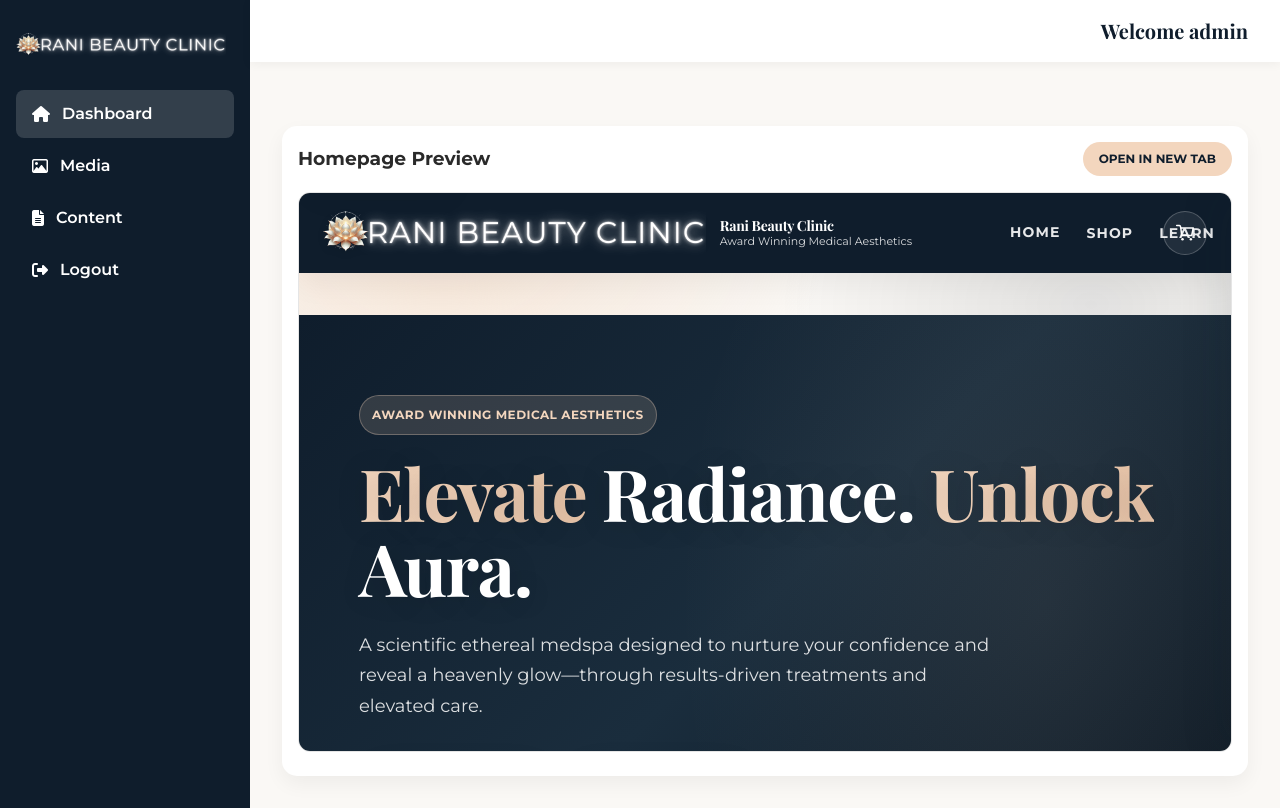
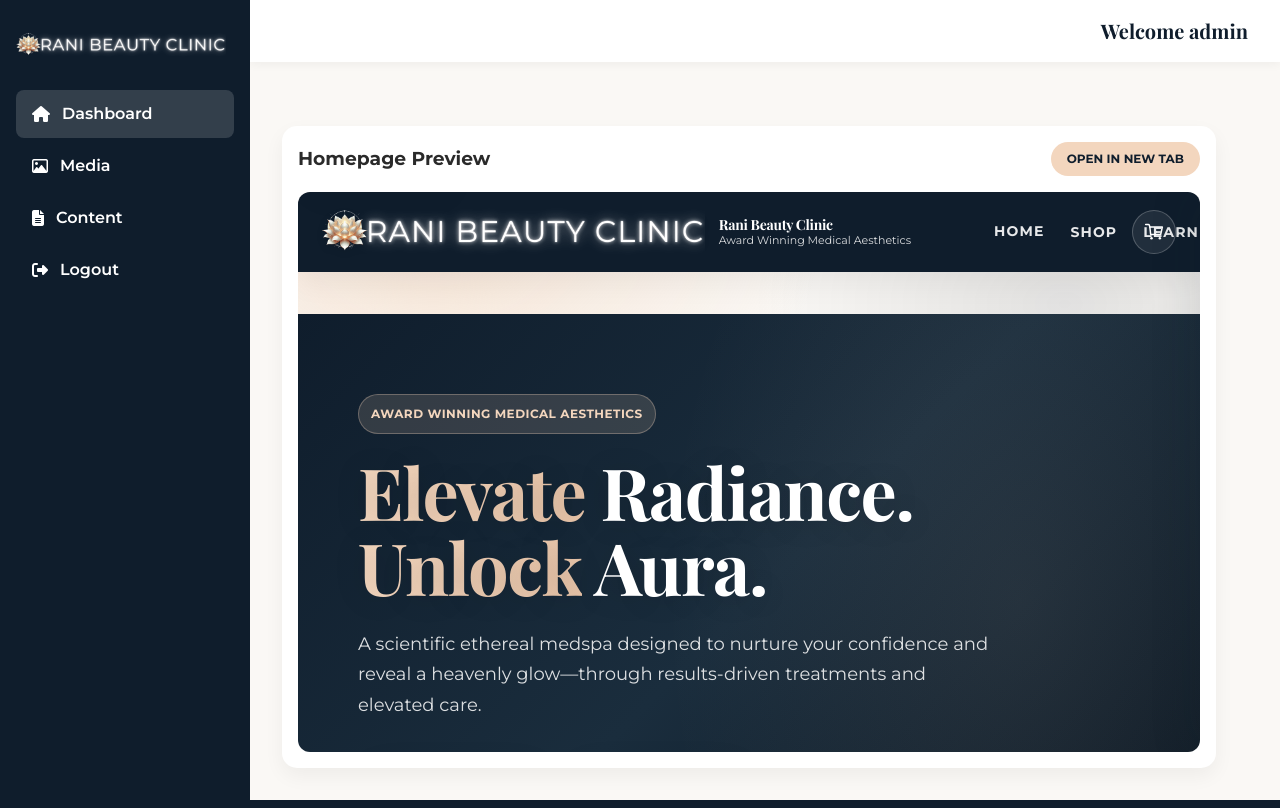
Before and after one commit to bladekaizertron/ranibeautyclinic, a PHP site: page /admin/dashboard.php in a window 1280 px wide. Run offline with PHP 8.4, Linux system fonts and the light colour scheme; a user stored in the database is signed in; some libraries are stand-ins or nearby versions.

Commit message:
Update style.css

```diff
--- a/admin/style.css
+++ b/admin/style.css
@@ -150,7 +150,11 @@ input[type="password"] {
 }
 
 .dash-main {
-  padding: 2rem;
+  padding: 2rem 2rem 0 2rem;
+  flex: 1;
+  display: flex;
+  flex-direction: column;
+  overflow: hidden;
 }
 
 /* Grid cards */
@@ -201,9 +205,17 @@ input[type="password"] {
 }
 
 /* Modern Dashboard Enhancements */
+html, body {
+  height: 100%;
+  margin: 0;
+  padding: 0;
+  overflow: hidden;
+}
+
 .dash-wrapper {
   display: flex;
-  min-height: 100vh;
+  height: 100vh;
+  overflow: hidden;
 }
 
 .sidebar {
@@ -259,6 +271,7 @@ input[type="password"] {
   display: flex;
   flex-direction: column;
   background-color: var(--light-bg);
+  overflow: hidden;
 }
 
 .dash-header {
@@ -329,9 +342,13 @@ input[type="password"] {
   background-color: var(--white);
   border-radius: 15px;
   box-shadow: 0 8px 20px rgba(0, 0, 0, 0.05);
-  padding: 1rem 1rem 1.5rem;
+  padding: 1rem;
   display: flex;
   flex-direction: column;
+  flex: 1;
+  min-height: 0; /* Allows the flex item to shrink below its minimum content size */
+  overflow: hidden;
+  margin: 0 2rem 2rem 0;
 }
 
 .preview-header {
@@ -339,13 +356,25 @@ input[type="password"] {
   justify-content: space-between;
   align-items: center;
   margin-bottom: 1rem;
+  flex-shrink: 0;
 }
 
 .site-preview {
   width: 100%;
-  height: 70vh;
+  height: 100%;
   border: 1px solid #e5e5e5;
   border-radius: 12px;
+  border: none;
+  flex: 1;
+  min-height: 0; /* Allows the flex item to shrink below its minimum content size */
+  overflow: auto;
+  -ms-overflow-style: none;  /* IE and Edge */
+  scrollbar-width: none;  /* Firefox */
+}
+
+/* Hide scrollbar for Chrome, Safari and Opera */
+.site-preview::-webkit-scrollbar {
+  display: none;
 }
 
 /* Widget grid */
```
